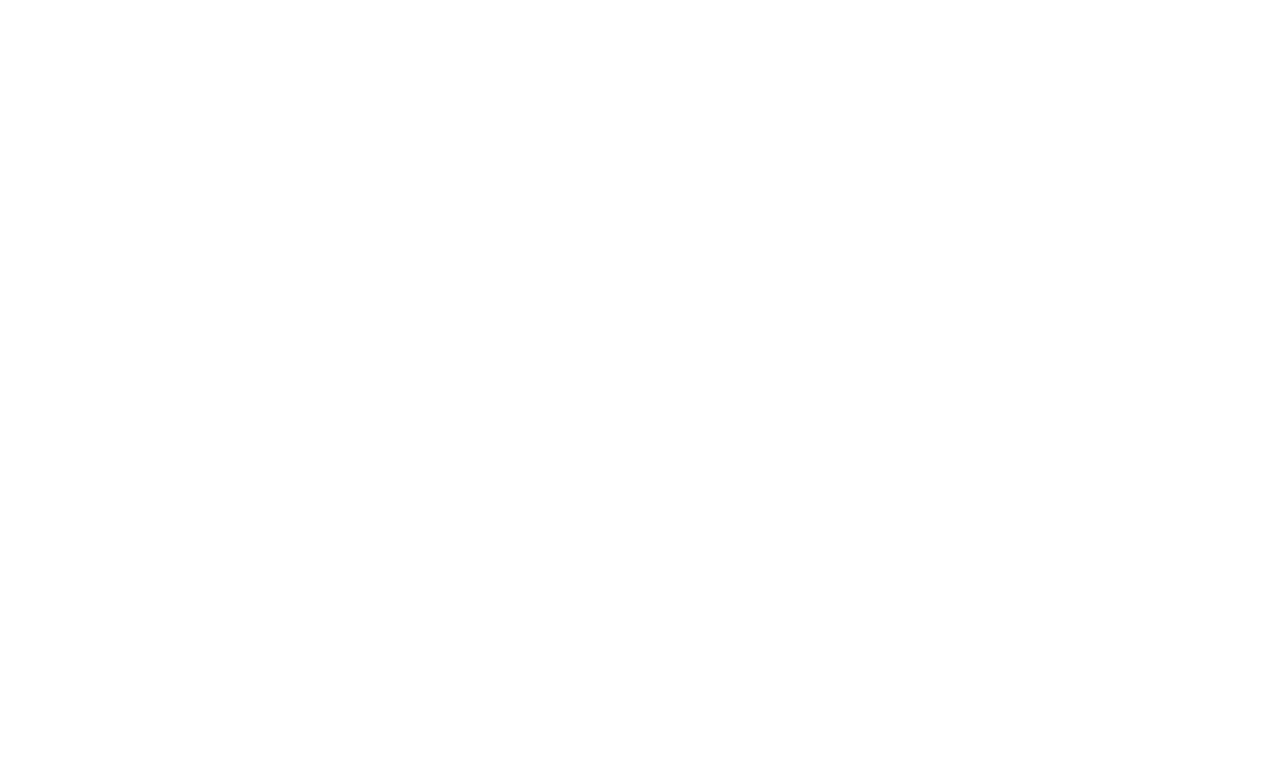
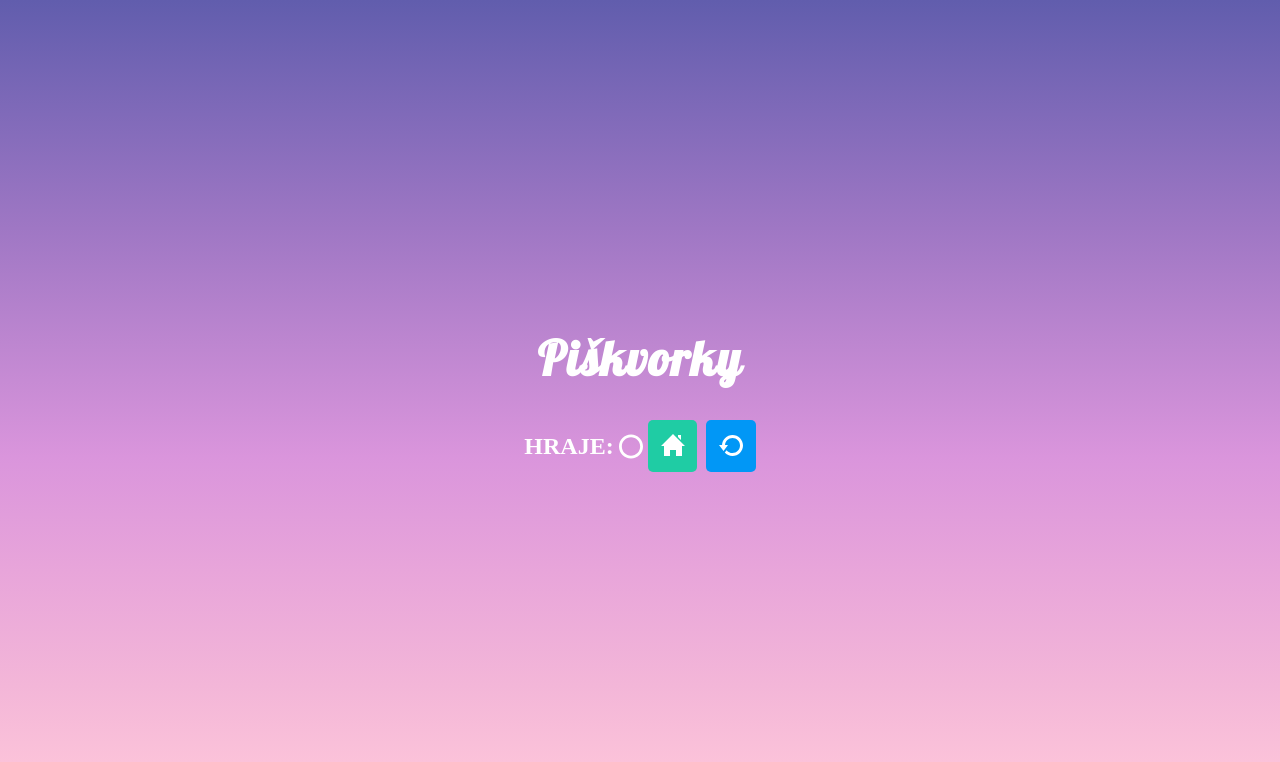
Before and after one commit to MelaKatherine/piskvorky, a plain HTML site: page hra.html in a window 1280 px wide. Drawn offline with Linux system fonts and the light colour scheme.

Commit message:
add add menu for hra.html buttons and styles

```diff
--- a/hra.html
+++ b/hra.html
@@ -0,0 +1,36 @@
+<!DOCTYPE html>
+<html lang="en">
+  <head>
+    <meta charset="UTF-8" />
+    <meta name="viewport" content="width=device-width, initial-scale=1.0" />
+    <title>Hra</title>
+    <link rel="stylesheet" href="style.css" />
+  </head>
+  <body>
+    <main class="main game">
+      <h1 class="main__title">Piškvorky</h1>
+      <nav class="game__menu">
+        <div class="game__menu--player">
+          <p>Hraje:</p>
+          <img
+            src="podklady/circle.svg"
+            alt="circle"
+            class="game__icon--player"
+          />
+        </div>
+        <div class="game__menu--nav">
+          <a href="index.html">
+            <button class="game__btn game__btn--home">
+              <img src="podklady/home.svg" alt="home" />
+            </button>
+          </a>
+          <a href="hra.html">
+            <button class="game__btn game__btn--restart">
+              <img src="podklady/restart.svg" alt="restart" />
+            </button>
+          </a>
+        </div>
+      </nav>
+    </main>
+  </body>
+</html>
--- a/style.css
+++ b/style.css
@@ -85,12 +85,61 @@ body {
   background-color: #0197f6;
 }
 
-.main__rules:hover {
+.main__rules:hover,
+.game__btn--home:hover {
   background-color: #1cbb96;
   transition: ease .3s;
 }
 
-.main__start:hover {
+.main__start:hover,
+.game__btn--restart:hover {
   background-color: #0090e9;
   transition: ease .3s;
 }
+
+
+/*HRA*/
+
+.game {
+  display: flex;
+  flex-direction: column;
+  max-width: 80vmin;
+  padding: 0px 15px;
+}
+
+.game__menu--player {
+  font-size: 1.5rem;
+  text-transform: uppercase;
+  font-weight: 700;
+}
+
+.game__menu {
+  display: flex;
+  justify-content: space-between;
+  align-items: center
+}
+
+.game__menu--player {
+  display: flex;
+}
+
+.game__icon--player {
+  padding-left: 5px;
+}
+
+.game__btn {
+  border: none;
+  border-radius: 5px 5px 5px 5px;
+  padding: 0.8rem 0.8rem;
+  margin-left: 5px;
+  cursor: pointer;
+}
+
+.game__btn--home {
+  background-color: #1fcca4;
+
+}
+
+.game__btn--restart {
+  background-color: #0197f6;
+}
```
